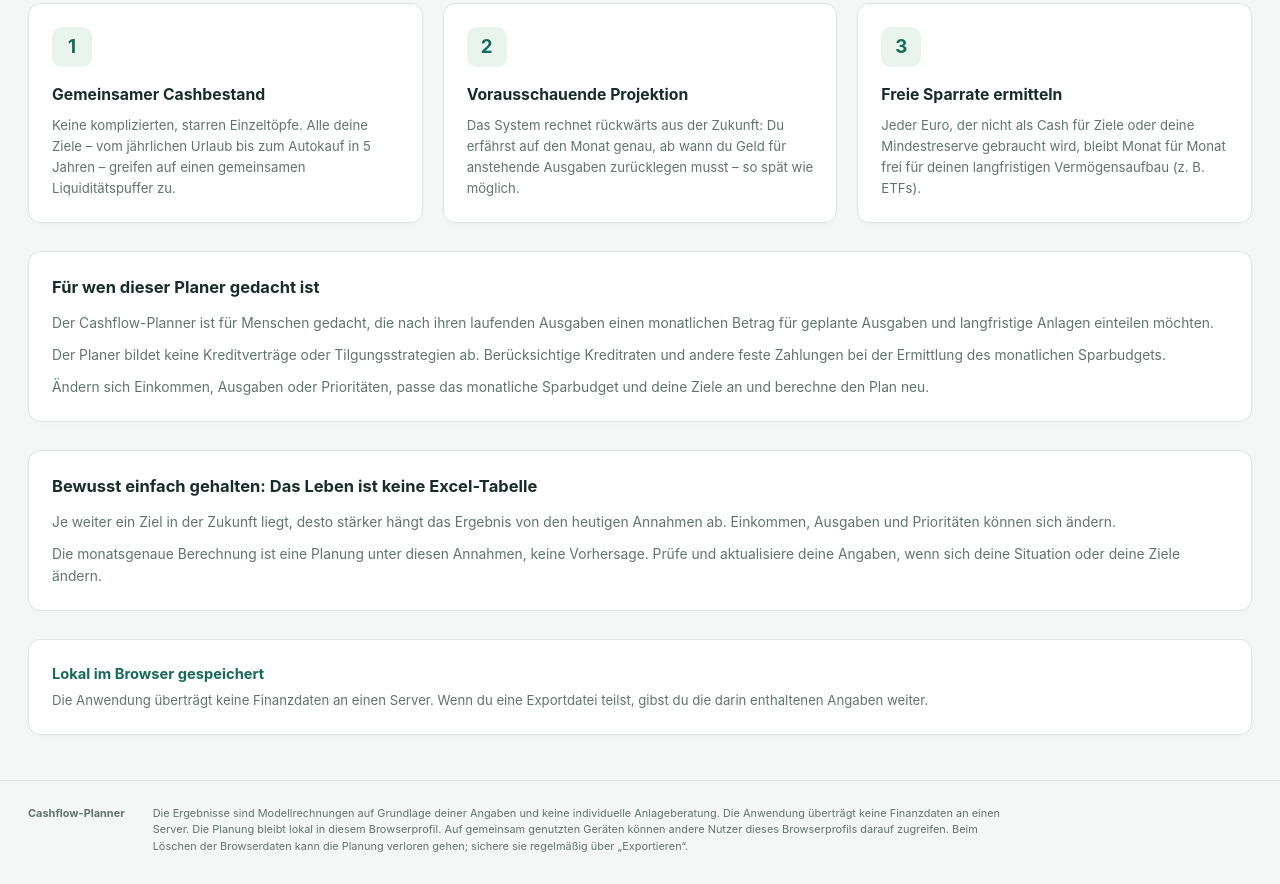
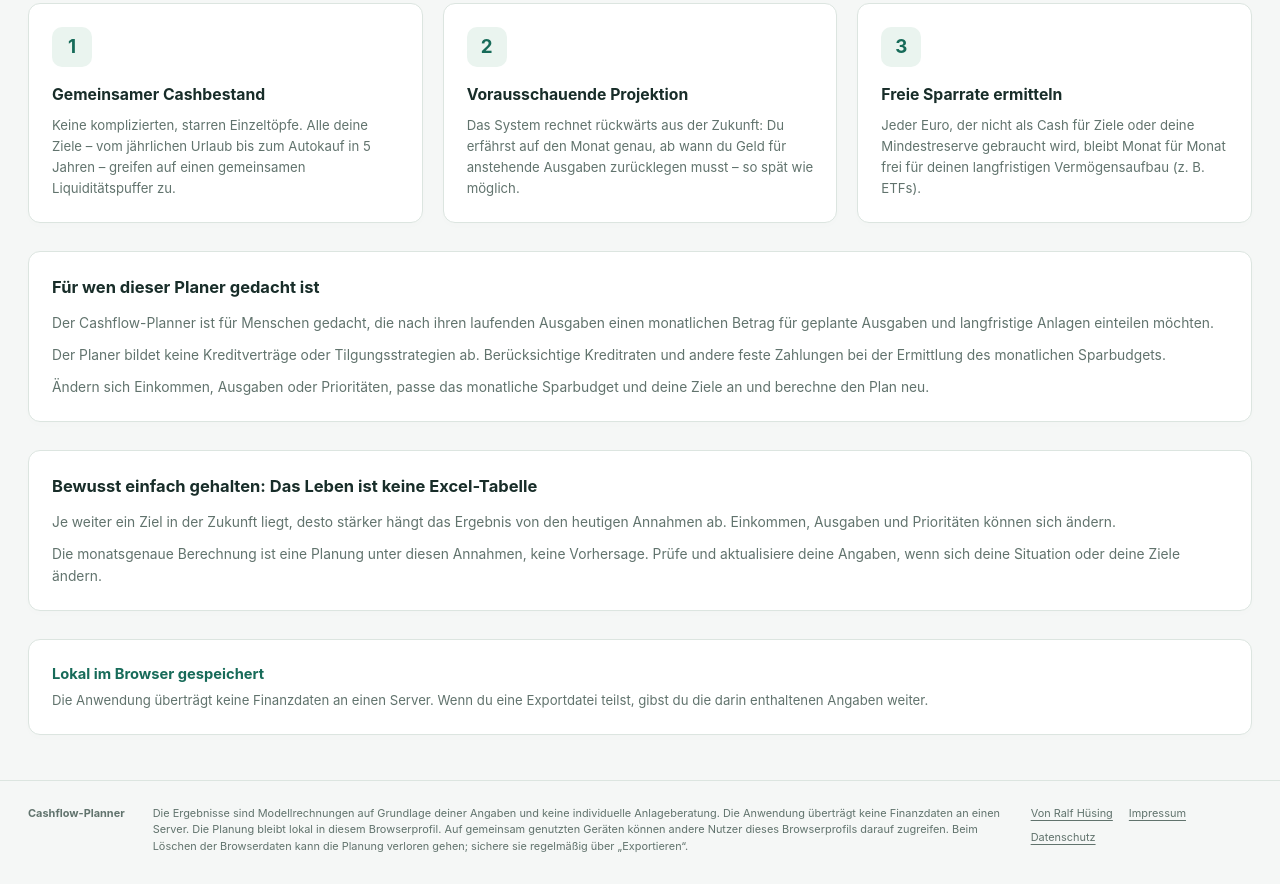
Before and after one commit to RalfHuesing/CashflowPlanner, a website with bundled scripts: page web/index.html in a window 1280 px wide. Shown: the part 644-1528 px from the top of the page. Built offline with nearby package versions, Linux system fonts and the light colour scheme.

Commit message:
Link footer to author and central legal pages

```diff
--- a/web/css/base.css
+++ b/web/css/base.css
@@ -266,6 +266,23 @@ footer p {
   max-width: 850px;
 }
 
+.footer-links {
+  display: flex;
+  flex-wrap: wrap;
+  gap: 8px 16px;
+  margin-left: auto;
+}
+
+.footer-links a {
+  color: inherit;
+  text-underline-offset: 3px;
+  white-space: nowrap;
+}
+
+.footer-links a:hover {
+  color: var(--green);
+}
+
 /* ==========================================================================
    Responsive Shell Adaptations
    ========================================================================== */
@@ -343,4 +360,8 @@ footer p {
     display: block;
     margin-bottom: 8px;
   }
+
+  .footer-links {
+    margin: 16px 0 0;
+  }
 }
--- a/web/index.html
+++ b/web/index.html
@@ -320,6 +320,11 @@
     <footer>
       <strong>Cashflow-Planner</strong>
       <p>Die Ergebnisse sind Modellrechnungen auf Grundlage deiner Angaben und keine individuelle Anlageberatung. Die Anwendung überträgt keine Finanzdaten an einen Server. Die Planung bleibt lokal in diesem Browserprofil. Auf gemeinsam genutzten Geräten können andere Nutzer dieses Browserprofils darauf zugreifen. Beim Löschen der Browserdaten kann die Planung verloren gehen; sichere sie regelmäßig über „Exportieren“.</p>
+      <nav class="footer-links" aria-label="Kontakt und rechtliche Informationen">
+        <a href="https://ralf.huesing.info/">Von Ralf Hüsing</a>
+        <a href="https://ralf.huesing.info/impressum/">Impressum</a>
+        <a href="https://ralf.huesing.info/datenschutz/#cashflow-planner">Datenschutz</a>
+      </nav>
     </footer>
     <dialog id="goal-dialog" aria-labelledby="goal-dialog-title">
       <form id="goal-form" novalidate>
```
Also changed, not shown: docs/ARCHITECTURE.md (+2 -0 lines).
